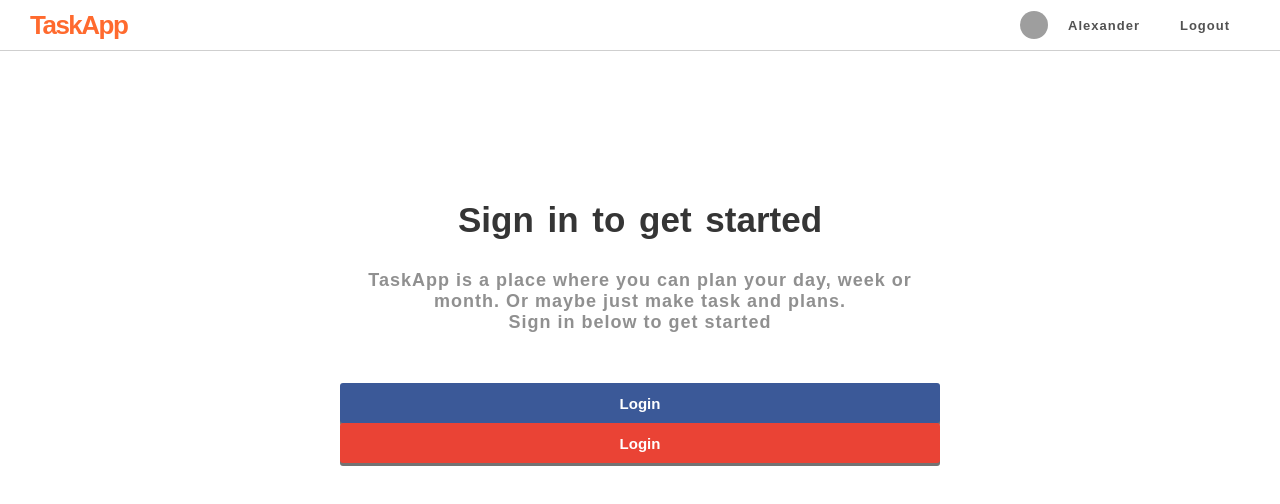
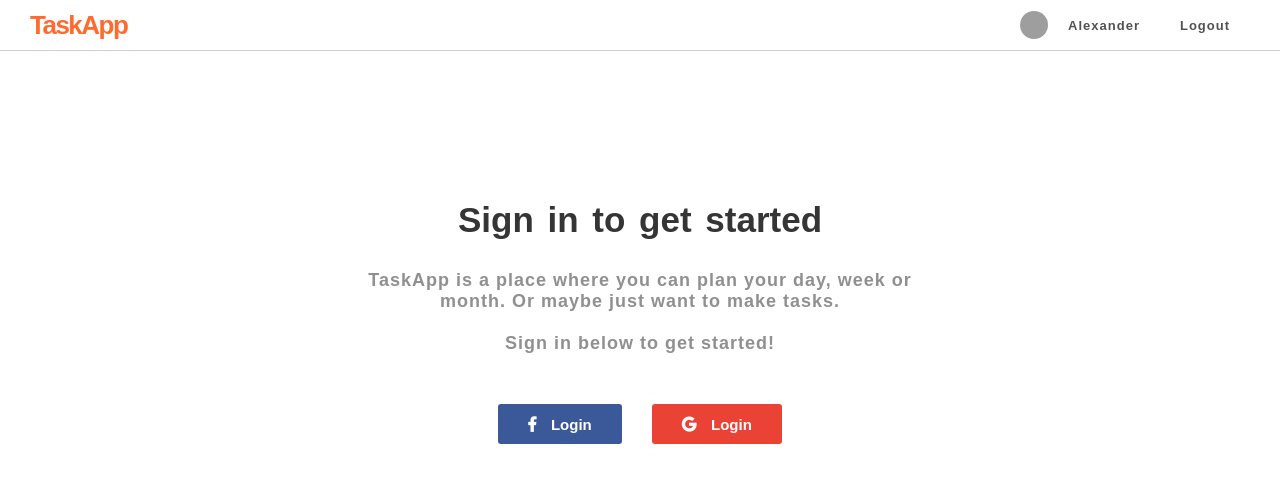
Before and after one commit to Alexloof/TaskApp, a React (Create React App) app in the folder client/: page /login in a window 1280 px wide. Shown: the top 504 px of the page. Built offline with nearby package versions, Linux system fonts and the light colour scheme; grey boxes are pictures that could not be loaded.

Commit message:
more styled to login page

```diff
--- a/client/src/views/login/index.js
+++ b/client/src/views/login/index.js
@@ -1,6 +1,15 @@
 import React, { Component } from 'react'
 
-import { Container, Title, SubTitle, FacebookBtn, GoogleBtn } from './style'
+import {
+  Container,
+  Title,
+  SubTitle,
+  FacebookBtn,
+  GoogleBtn,
+  ButtonGroup
+} from './style'
+
+import Icon from '../../components/Icon'
 
 class Login extends Component {
   render() {
@@ -9,10 +18,23 @@ class Login extends Component {
         <Title>Sign in to get started</Title>
         <SubTitle>
           TaskApp is a place where you can plan your day, week or month. Or
-          maybe just make task and plans. <br /> Sign in below to get started
+          maybe just want to make tasks. <br /> <br /> Sign in below to get
+          started!
         </SubTitle>
-        <FacebookBtn>Login</FacebookBtn>
-        <GoogleBtn>Login</GoogleBtn>
+        <ButtonGroup>
+          <FacebookBtn>
+            <i
+              style={{ color: 'white', marginRight: '15px' }}
+              className="fab fa-facebook-f"
+            />Login
+          </FacebookBtn>
+          <GoogleBtn>
+            <i
+              style={{ color: 'white', marginRight: '15px' }}
+              className="fab fa-google"
+            />Login
+          </GoogleBtn>
+        </ButtonGroup>
       </Container>
     )
   }
--- a/client/src/views/login/style.js
+++ b/client/src/views/login/style.js
@@ -27,10 +27,19 @@ export const SubTitle = styled.h2`
   margin-bottom: 50px;
 `
 
+export const ButtonGroup = styled.div`
+  display: flex;
+  justify-content: center;
+`
+
 export const FacebookBtn = styled(Button)`
   background: rgb(59, 89, 152);
+  margin: 0 15px;
+  box-shadow: none;
 `
 
 export const GoogleBtn = styled(Button)`
   background: rgb(234, 67, 53);
+  margin: 0 15px;
+  box-shadow: none;
 `
```
